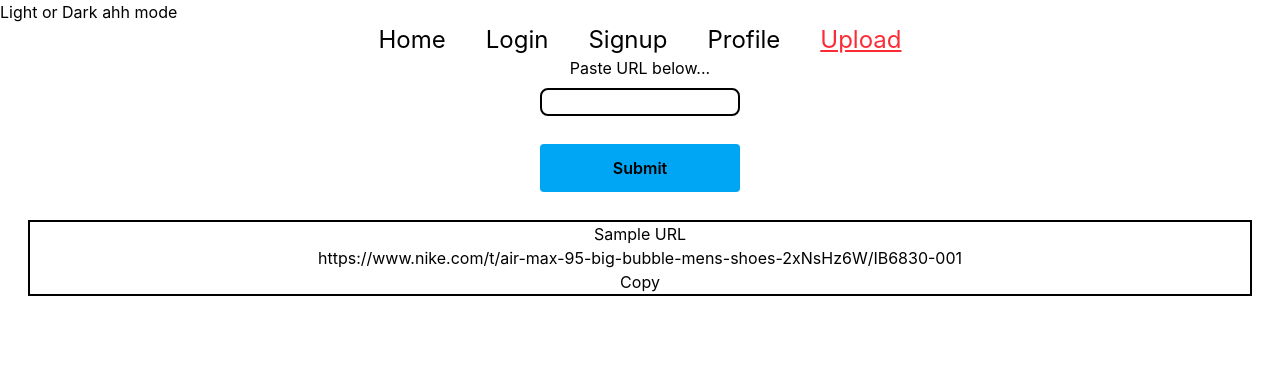
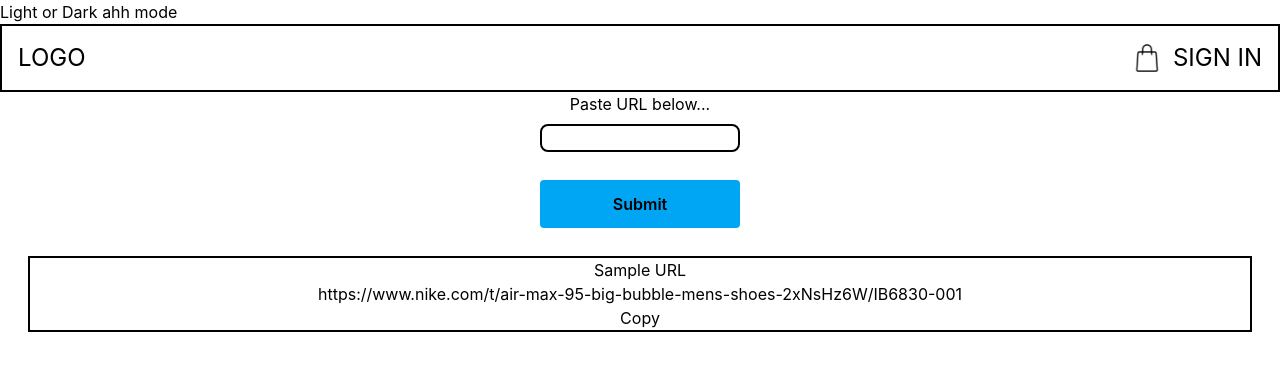
Before and after one commit to matthewrichards234/Discount-Notifications-Front, a React (Vite) app: page /upload in a window 1280 px wide. Shown: the top 370 px of the page. Built offline with nearby package versions, Linux system fonts and the light colour scheme.

Commit message:
feat: update routing and header for improved navigation; add parcel icon

```diff
--- a/src/components/App.tsx
+++ b/src/components/App.tsx
@@ -19,10 +19,11 @@ function App() {
       <button onClick={handleDarkModeToggle}>Light or Dark ahh mode</button>
       <Header />
       <Routes>
-        <Route path="/login" element={<Login />} />
-        <Route path="/signup" element={<Signup />} />
+        <Route path="/auth" element={<Login />} />
+        {/* <Route path="/signup" element={<Signup />} /> */}
         <Route path="/profile" element={<Profile />} />
         <Route path="/upload" element={<UploadForm />} />
+        <Route path="/cart" />
       </Routes>
     </div>
   );
--- a/src/components/Header.tsx
+++ b/src/components/Header.tsx
@@ -2,48 +2,22 @@ import { NavLink } from "react-router";
 const Header = () => {
   return (
     <>
-      <nav className="flex flex-row gap-10 items-center justify-center text-2xl">
-        <NavLink
-          to="/"
-          end
-          className={({ isActive }) =>
-            isActive ? "text-red-500 underline" : ""
-          }
-        >
-          Home
+      <nav className="flex flex-row items-center text-2xl border-2">
+        <NavLink to={"/"} className={"ml-4"}>
+          LOGO
         </NavLink>
-        <NavLink
-          to="/login"
-          className={({ isActive }) =>
-            isActive ? "text-red-500 underline" : ""
-          }
-        >
-          Login
-        </NavLink>
-        <NavLink
-          to="/signup"
-          className={({ isActive }) =>
-            isActive ? "text-red-500 underline" : ""
-          }
-        >
-          Signup
-        </NavLink>
-        <NavLink
-          to="/profile"
-          className={({ isActive }) =>
-            isActive ? "text-red-500 underline" : ""
-          }
-        >
-          Profile
-        </NavLink>
-        <NavLink
-          to="/upload"
-          className={({ isActive }) =>
-            isActive ? "text-red-500 underline" : ""
-          }
-        >
-          Upload
-        </NavLink>
+        <div className="ml-auto flex flex-row items-center gap-3 p-4">
+          <NavLink to={"/cart"} className={"p-0 m-0"}>
+            <img
+              src="src/assets/parcel.png"
+              alt="Paper bag icons created by Sergei Kokota - Flaticon"
+              className="w-7 h-7 p-0 m-0"
+            />
+          </NavLink>
+          <NavLink to={"/auth"} className={"p-0"}>
+            SIGN IN
+          </NavLink>
+        </div>
       </nav>
     </>
   );
--- a/src/components/UploadForm.tsx
+++ b/src/components/UploadForm.tsx
@@ -14,9 +14,9 @@ const UploadForm = () => {
     formState: { errors },
   } = useForm();
 
-  const onSubmit: SubmitHandler<IUploadForm> = (url) => {
-    console.log(url);
-    postUrl();
+  const onSubmit: SubmitHandler<IUploadForm> = (data) => {
+    console.log(data);
+    postUrl(data.website);
   };
 
   const sampleURLRef = useRef(null);
--- a/src/utils/fetches/urlFetch.ts
+++ b/src/utils/fetches/urlFetch.ts
@@ -1,13 +1,14 @@
-const baseUrlDev = import.meta.env.BASE_URL_DEV;
+//const baseUrlDev = import.meta.env.BASE_URL_DEV;
+const baseUrlDev = "http://localhost:3000";
 
-export async function postUrl() {
+export async function postUrl(website: string) {
   const url = baseUrlDev + "/url/create";
   await fetch(url, {
     method: "POST",
     headers: {
       "Content-Type": "application/json",
     },
-    body: JSON.stringify({ url: "url" }),
+    body: JSON.stringify({ url: website }),
   })
     .then((response) => {
       if (response.ok) {
@@ -20,12 +21,3 @@ export async function postUrl() {
       console.error("There was a problem with the fetch operation:", error),
     );
 }
-
-/*
-Current Output: 5:05PM
-[Error] Failed to load resource: the server responded with a status of 404 (Not Found) (create, line 0)
-[Error] There was a problem with the fetch operation: – Error: Network response was not ok — urlFetch.ts:15
-Error: Network response was not ok — urlFetch.ts:15
-	error
-    I think the problem is in line 10...?
-*/
```
Also changed, not shown: src/assets/parcel.png (added).
